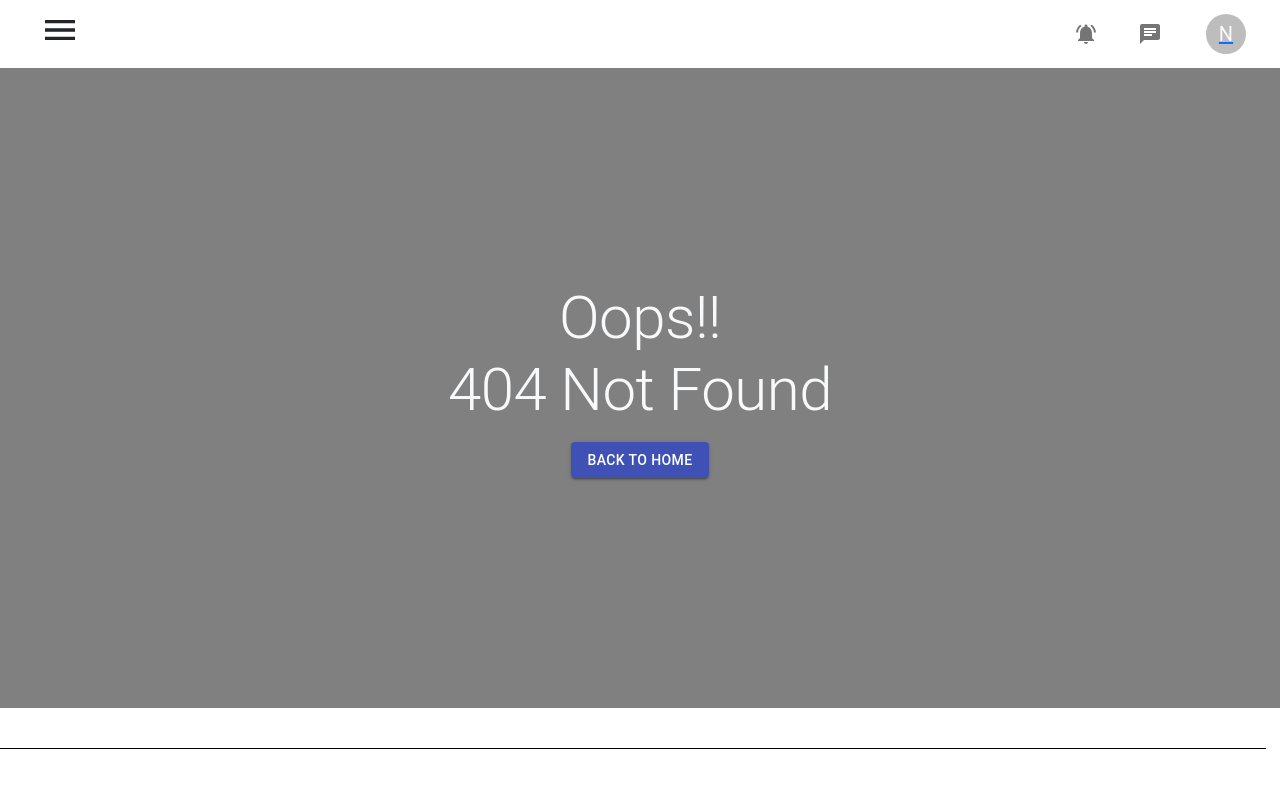
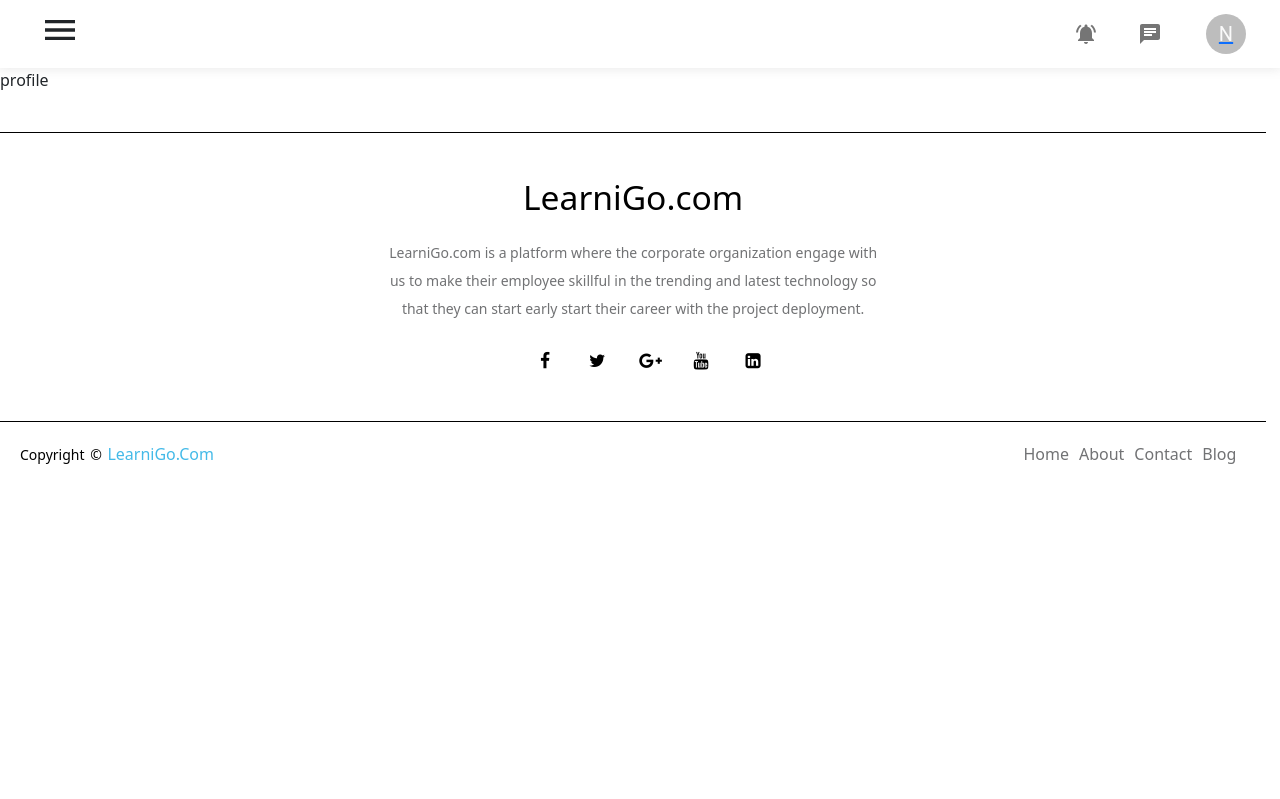
Before and after one commit to FalakNaaz/lms, a React (Create React App) app: page /profile in a window 1280 px wide. Shown: the top 799 px of the page. Built offline with nearby package versions, Linux system fonts and the light colour scheme; sample sign-in values are in the browser's storage.

Commit message:
adding profile page

```diff
--- a/src/App.js
+++ b/src/App.js
@@ -18,12 +18,14 @@ import AllStudentDetails from "./pages/Dashboard/Client-Dashboard/AllStudentDeta
 import TrainerDetails from './pages/Dashboard/TrainerDetails'
 import ClientRoute from "./components/PrivateRoute/ClientRoute";
 import CourseDetails from "./pages/Dashboard/CourseDetails";
+import Profile from "./pages/Profile/profile";
 const Routing = () => {
   return (
     <Routes>
       <Route path="*" element={<NotFound />} />
       <Route path="/login" element={<Login />} />
       <Route path="/signup" element={<SignUp />} />
+      <Route path="/profile" element={<Profile />} />
 
 
       {/* Routes for Student Role */}
--- /dev/null
+++ b/src/pages/Profile/profile.js
@@ -0,0 +1,9 @@
+import React from 'react';
+
+function profile() {
+  return (
+    <div>profile</div>
+  )
+}
+
+export default profile;
```
